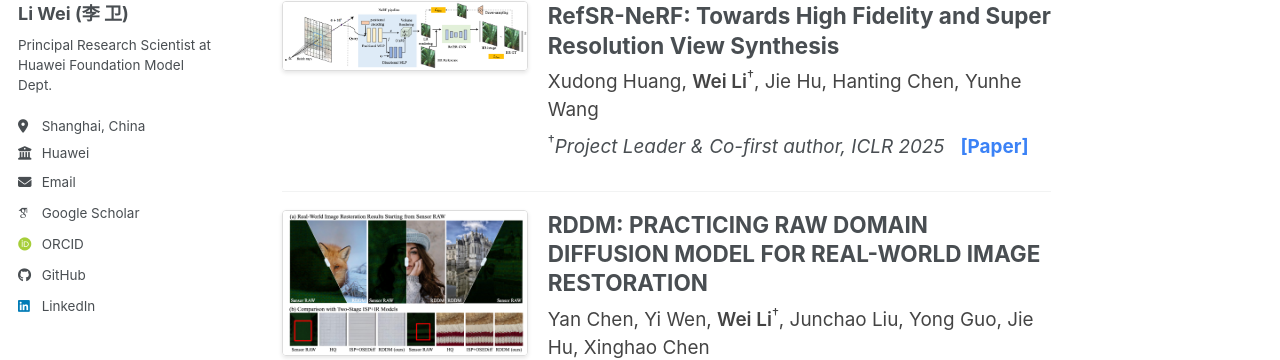
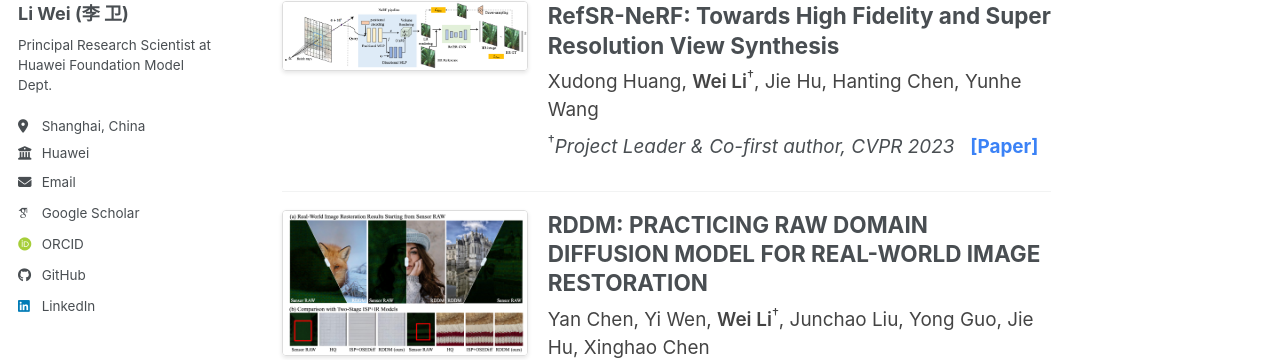
Before and after one commit to WeiLi-THU/WeiLi-THU.github.io, a Jekyll site: the page built from _pages/about.md, in a window 1280 px wide and 900 px high, scrolled down 1649 px. Shown: the part 279-639 px from the top of the window. Built offline with Jekyll 4.4.1, drawn with Linux system fonts in a browser that asks for light colours; some web fonts are replaced; a script bundle is joined from its source files by our own code; library files that are not in the unit come from our copies.

Commit message:
Update about.md

```diff
--- a/_pages/about.md
+++ b/_pages/about.md
@@ -111,7 +111,7 @@ Driven by a passion for bridging cutting-edge algorithms with strict hardware co
       Xudong Huang, <span style="font-weight: 600;">Wei Li</span><sup>&dagger;</sup>, Jie Hu, Hanting Chen, Yunhe Wang
     </p>
     <p style="margin: 8px 0 0 0; font-size: 1.05em;">
-      <sup>&dagger;</sup><em>Project Leader & Co-first author, ICLR 2025</em> &nbsp;
+      <sup>&dagger;</sup><em>Project Leader & Co-first author, CVPR 2023</em> &nbsp;
       <a href="https://openaccess.thecvf.com/content/CVPR2023/papers/Huang_RefSR-NeRF_Towards_High_Fidelity_and_Super_Resolution_View_Synthesis_CVPR_2023_paper.pdf" style="color: #3B82F6; text-decoration: none; font-weight: bold;">[Paper]</a>
     </p>
   </div>
```
